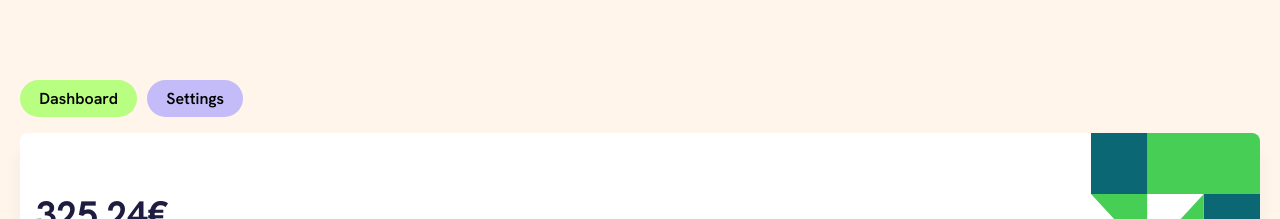
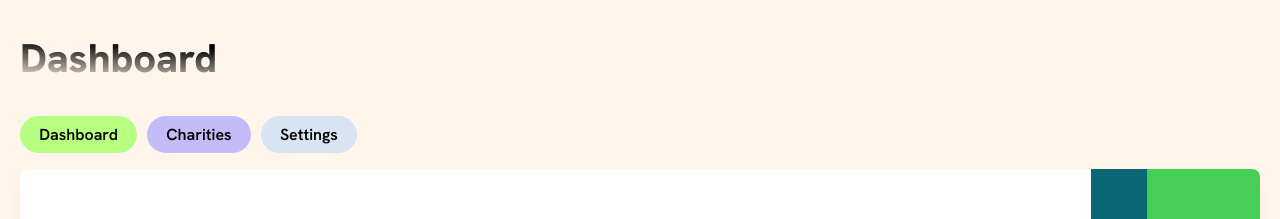
Before and after one commit to DROP-TABLE-Participants/sparely, a React (Vite) app in the folder client/: page / in a window 1280 px wide. Shown: the top 219 px of the page. Built offline with nearby package versions, Linux system fonts and the light colour scheme; no server answers.

Commit message:
Add headings and charities page

```diff
--- a/client/src/App.tsx
+++ b/client/src/App.tsx
@@ -2,7 +2,8 @@ import React from 'react'
 import {Route, Routes} from 'react-router-dom'
 import { CharityInfoPage } from './pages/CharityInfoPage'
 import { DashboardPage } from './pages/DashboardPage'
-import {SettingsPage} from './pages/SettingsPage'
+import { SettingsPage } from './pages/SettingsPage'
+import { CharitiesPage } from './pages/CharitiesPage'
 
 import './App.scss'
 import { AuthPage } from './pages/Auth'
@@ -16,6 +17,7 @@ function App() {
         <Route path="/" element={<DashboardPage />} />
         <Route path="/settings" element={<SettingsPage />} />
         <Route path="/charity/:id" element={<CharityInfoPage />} />
+        <Route path="/charities" element={<CharitiesPage />} />
         <Route path="/auth" element={<AuthPage/>} />
       </Routes>
     </>
--- a/client/src/components/Navigation.tsx
+++ b/client/src/components/Navigation.tsx
@@ -9,6 +9,7 @@ export const Navigation = () => {
             <nav className="navbar">
                 <div className="buttons-container">
                     <div className="button button-dashboard" onClick={()=>{navigate("/")}}>Dashboard</div>
+                    <div className="button button-charities" onClick={()=>{navigate("/charities")}}>Charities</div>
                     <div className="button button-settings" onClick={()=>{navigate("/settings")}}>Settings</div>
                 </div>
             </nav>
--- /dev/null
+++ b/client/src/pages/CharitiesPage.tsx
@@ -0,0 +1,9 @@
+import React from "react";
+
+export const CharitiesPage = () => {
+    return (
+        <div className="charities-page-container">
+
+        </div>
+    )
+}
--- a/client/src/pages/CharityInfoPage.tsx
+++ b/client/src/pages/CharityInfoPage.tsx
@@ -2,7 +2,7 @@ import React from "react";
 
 export const CharityInfoPage = ({charity}:any) => {
     return (
-        <div className="charity-info-page">
+        <div className="charity-info-page-container">
 
         </div>
     )
--- a/client/src/pages/DashboardPage.tsx
+++ b/client/src/pages/DashboardPage.tsx
@@ -12,6 +12,9 @@ export const DashboardPage = () => {
     return (
         <>
         <div className="dashboard-container">
+                <div className="heading-container">
+                    <span className="heading">Dashboard</span>
+                </div>
                 <Navigation />
                 <main>
                     <div className="donation-card-section">
--- a/client/src/styles/components/Navigation.scss
+++ b/client/src/styles/components/Navigation.scss
@@ -2,7 +2,6 @@
 .navbar {
     width: 100%;
     box-sizing: border-box;
-    padding-top: 5rem;
     padding-bottom: 1rem;
 
     .buttons-container {
@@ -18,15 +17,19 @@
             font-weight: 600;
             color: black;
             padding: .5rem 1.2rem;
+            margin-right: 10px;
         }
 
         .button-dashboard {
             background: #B8FF81;
-            margin-right: 10px;
         }
 
         .button-settings {
-            background: #C4BCF9
+            background: #D8E3F3
+        }
+
+        .button-charities {
+            background: #C4BCF9;
         }
     }
 }
--- /dev/null
+++ b/client/src/styles/pages/CharitiesPage.scss
@@ -0,0 +1,7 @@
+@import '../imports.scss';
+
+.charities-page-container {
+    width: 100%;
+    height: 100vh;
+    background: #FFF5EB;
+}
--- a/client/src/styles/pages/DashboardPage.scss
+++ b/client/src/styles/pages/DashboardPage.scss
@@ -7,6 +7,22 @@
 
     box-sizing: border-box;
     padding: 0rem 1.25rem;
+
+    .heading-container {
+        box-sizing: border-box;
+        padding: 2rem 0;
+
+        .heading {
+            background: linear-gradient(183deg, #000 41.38%, rgba(0, 0, 0, 0.00) 97.34%);
+            background-clip: text;
+            -webkit-background-clip: text;
+            -webkit-text-fill-color: transparent;
+            font-family: 'Hanken Grotesk';
+            font-size: 2.5rem;
+            padding-top: 1rem;
+            font-weight: 800;
+        }
+    }
 
     .donation-card-section {
         margin-bottom: 2rem;
```
Lines whose indentation alone changed are shown as unchanged.
